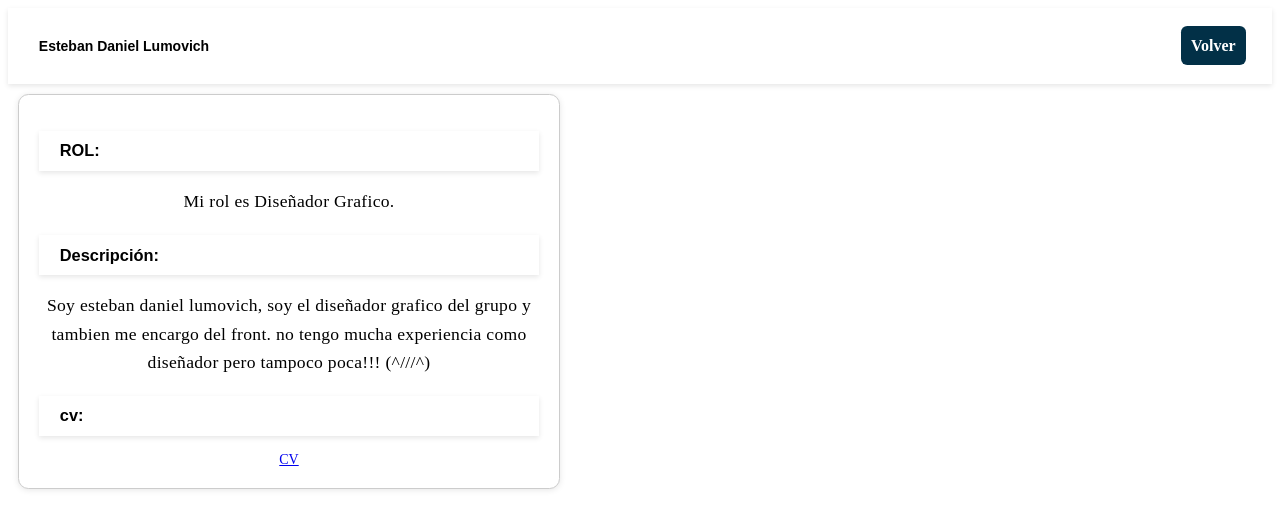
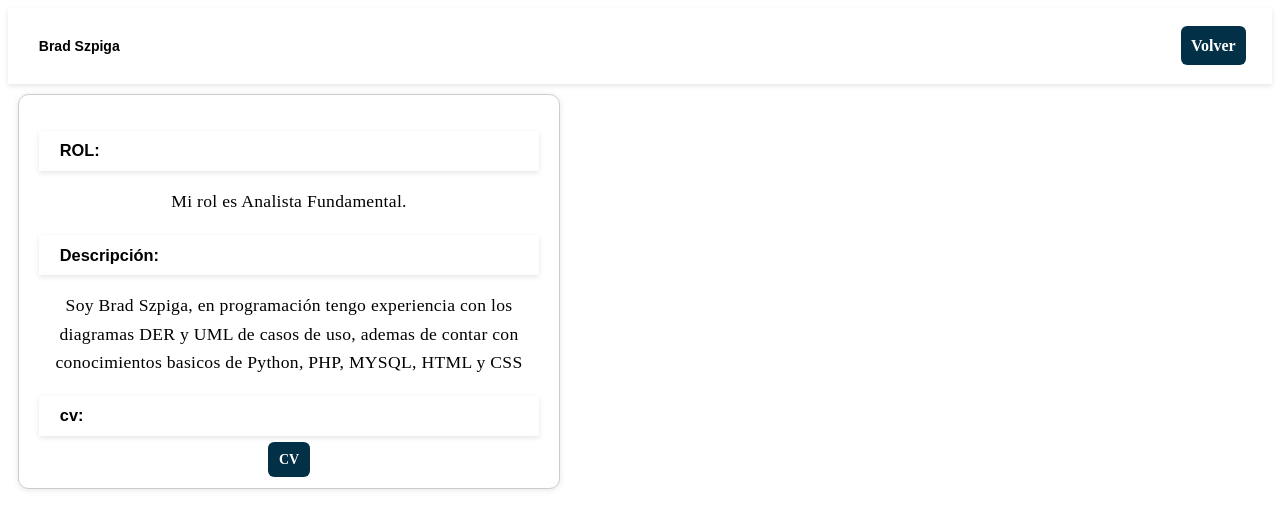
Before and after one commit to ThiagoRoumec2/TPFinal, a plain HTML site: page TpFinal/PaginasIndividuales/pagbrad.html in a window 1280 px wide. Drawn offline with Linux system fonts and the light colour scheme.

Commit message:
listo
finish

```diff
--- a/TpFinal/PaginasIndividuales/pagbrad.html
+++ b/TpFinal/PaginasIndividuales/pagbrad.html
@@ -8,21 +8,21 @@
 </head>
 <body>
    <header> <!--TITULO-->
-        <h1 class="titulo">Esteban Daniel Lumovich </h1> <a href="../index.html" style="color: rgb(255, 255, 255);" class="boton">Volver</a>
+        <h1 class="titulo">Brad Szpiga </h1> <a href="../index.html" style="color: rgb(255, 255, 255);" class="boton">Volver</a>
     </header>
 <div class=".contenedor1">
      <div class="presentacion1">    <!--ROL-->
         <h3 class="titulasosdeladescriopcion">ROL:</h3>
-        <p>Mi rol es Diseñador Grafico.</p>
+        <p>Mi rol es Analista Fundamental.</p>
 
         <!--no te lo centro porque me cance me olvide como era sinceramente -->
         <div>    <!--DESCRIPCION-->
         <h3 class="titulasosdeladescriopcion">Descripción: </h3>
-        <p>Soy esteban daniel lumovich, soy el diseñador grafico del grupo y tambien me encargo del front. no tengo mucha experiencia como diseñador pero tampoco poca!!! (^///^) </p>
+        <p>Soy Brad Szpiga, en programación tengo experiencia con los diagramas DER y UML de casos de uso, ademas de contar con conocimientos basicos de Python, PHP, MYSQL, HTML y CSS </p>
         </div>
 
         <h3 class="titulasosdeladescriopcion">cv:</h3> <!--ENLACE CV-->
-        <a href="imagenes/foto.jpg" target="_blank">CV</a>
+        <a href="../cvs/CV-Brad.pdf" target="_blank" class="boton">CV</a>
     </div>
 </body>
 </html>
```
Also changed, not shown: 1 other file.
